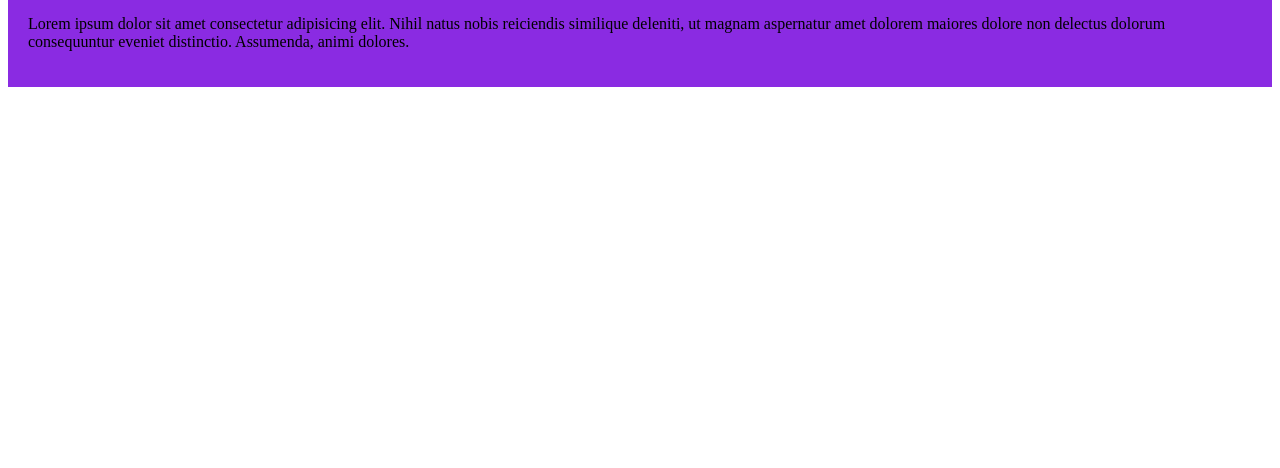
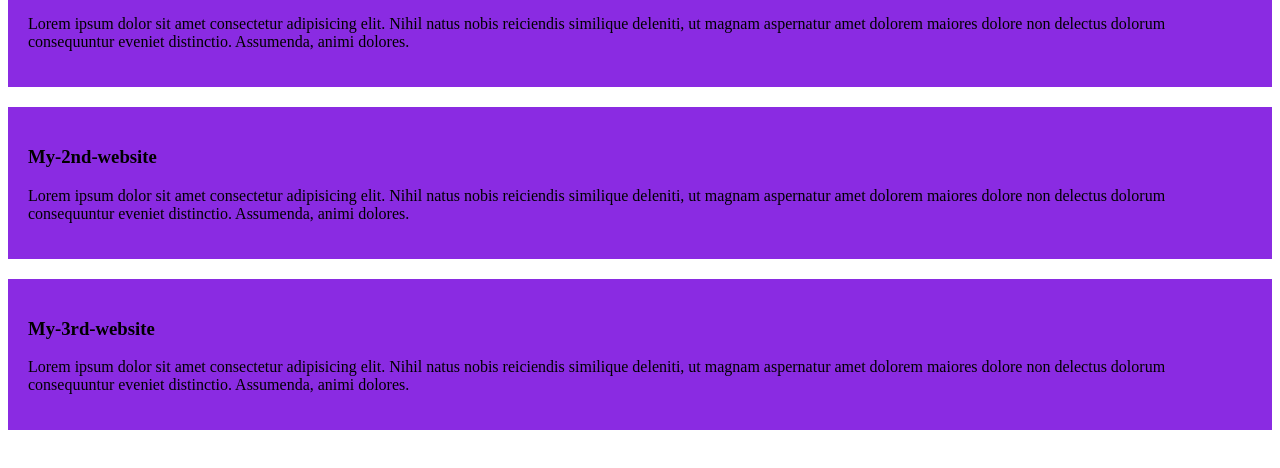
Before and after one commit to nipahalima/my-1st-website, a plain HTML site: page index.html in a window 1280 px wide. Shown: the part 72-540 px from the top of the page. Drawn offline with Linux system fonts and the light colour scheme.

Commit message:
1st 2nd 3rd commit

```diff
--- a/index.html
+++ b/index.html
@@ -18,5 +18,25 @@
              consequuntur eveniet distinctio. Assumenda, animi dolores.
         </p>
     </div>
+    <div>
+        <h3>
+             My-2nd-website
+        </h3>
+        <p>
+            Lorem ipsum dolor sit amet
+            consectetur adipisicing elit. Nihil natus nobis reiciendis similique deleniti, ut magnam aspernatur amet dolorem maiores dolore non delectus dolorum
+             consequuntur eveniet distinctio. Assumenda, animi dolores.
+        </p>
+    </div>
+    <div>
+        <h3>
+             My-3rd-website
+        </h3>
+        <p>
+            Lorem ipsum dolor sit amet
+            consectetur adipisicing elit. Nihil natus nobis reiciendis similique deleniti, ut magnam aspernatur amet dolorem maiores dolore non delectus dolorum
+             consequuntur eveniet distinctio. Assumenda, animi dolores.
+        </p>
+    </div>
 </body>
 </html>
--- a/styles/blog.css
+++ b/styles/blog.css
@@ -1,5 +1,5 @@
 div{
   background-color: blueviolet;
   padding: 20px;
-
+    margin-bottom: 20px;
 }
```
